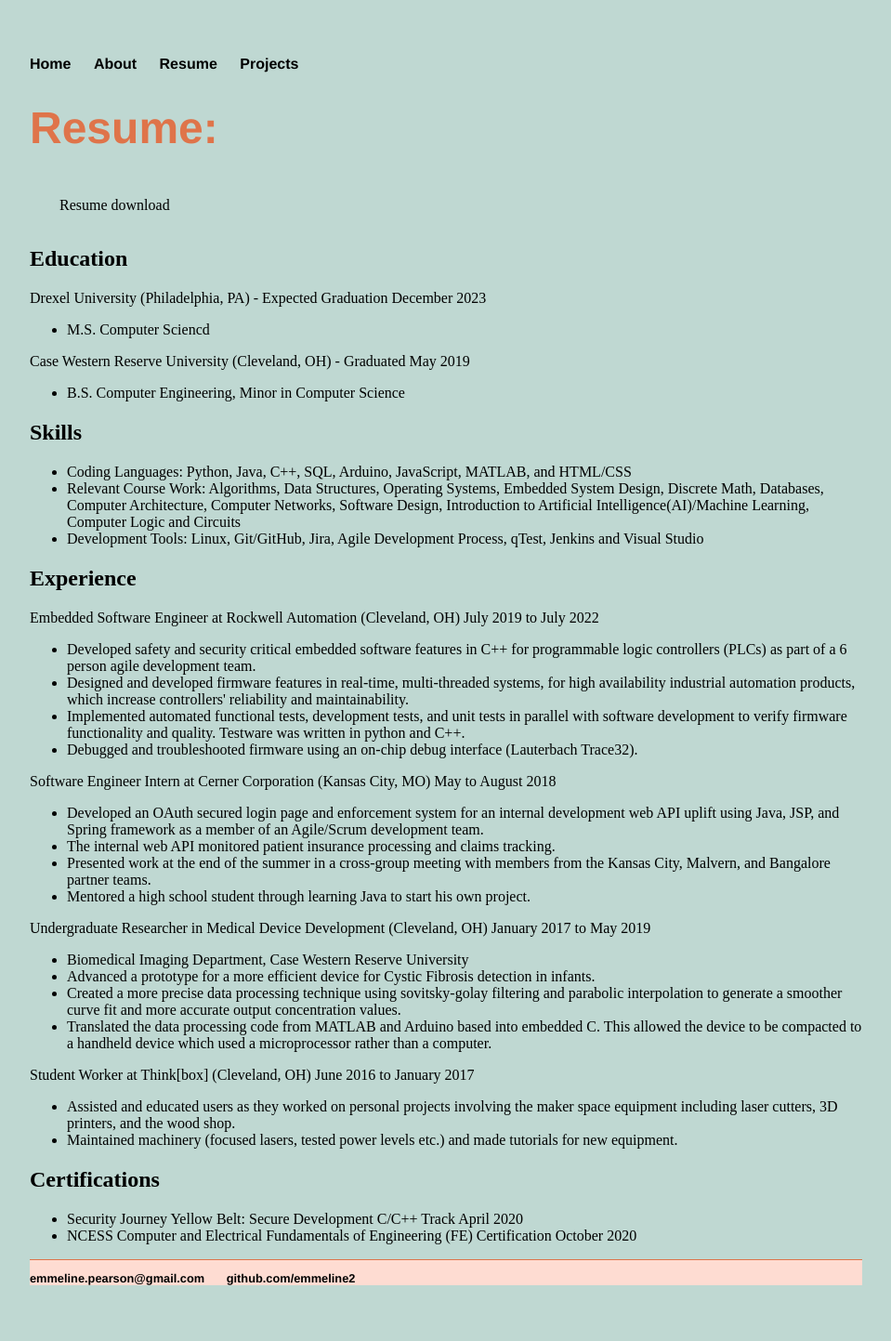
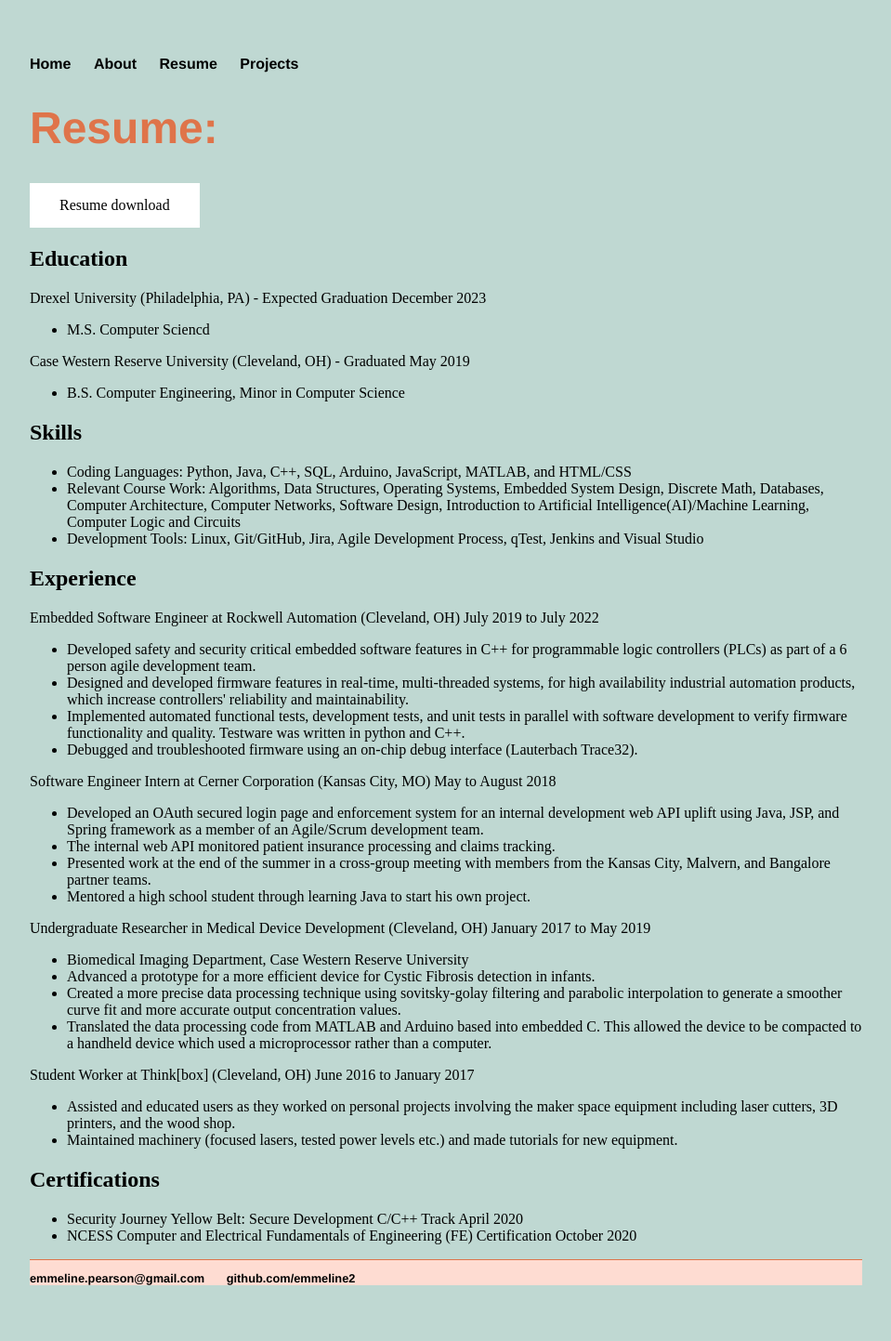
Before and after one commit to emmeline2/emmeline2.github.io, a Jekyll site: the page built from resume/index.html, in a window 1280 px wide. Shown: the whole page at 93% size, without its empty margins (160-1119 px from the left). Built offline with Jekyll 4.4.1, drawn with Linux system fonts in a browser that asks for light colours.

Commit message:
resume button

```diff
--- a/css/main.css
+++ b/css/main.css
@@ -54,20 +54,10 @@ footer {
     max-width: 30%;
 }
 
-.resumeButtonText{
-    text-decoration: none;
-    color: white;
-}
-.resumeButtonText:hover{
-    text-decoration: none;
-    color: #BFD8D2;
-}
-
-
 .resumeButton {
-    background-color:#BFD8D2 ;
+    background-color: white;
     border: none;
-    color: white;
+    color: black;
     padding: 15px 32px;
     text-align: center;
     text-decoration: none;
@@ -76,7 +66,7 @@ footer {
     transition-duration: 0.4s;
 }
 .resumeButton:hover {
-    background-color: white;
-    color: #BFD8D2;
-    border: 2px solid #BFD8D2;
+    background-color: #DCB239;
+    color: black;
+    border: none;
 }
--- a/resume/index.html
+++ b/resume/index.html
@@ -6,7 +6,7 @@ title: Resume
 	<h1>Resume:</h1>
 
     <div class="resumeButton">
-        <a href="resume.pdf" download clss="resumeButtonText">Resume download</a>
+        <a href="resume.pdf" download>Resume download</a>
     </div>
 
     <h2>Education</h2>
```
